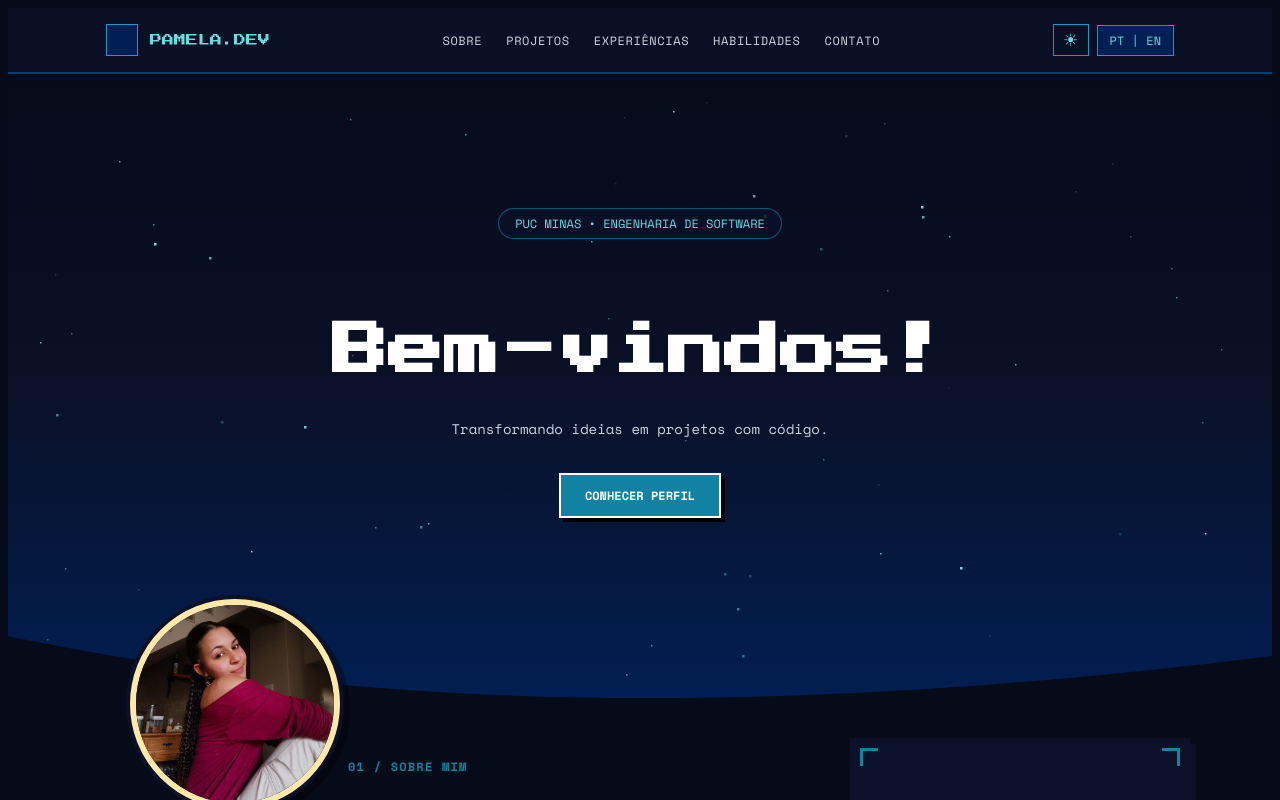
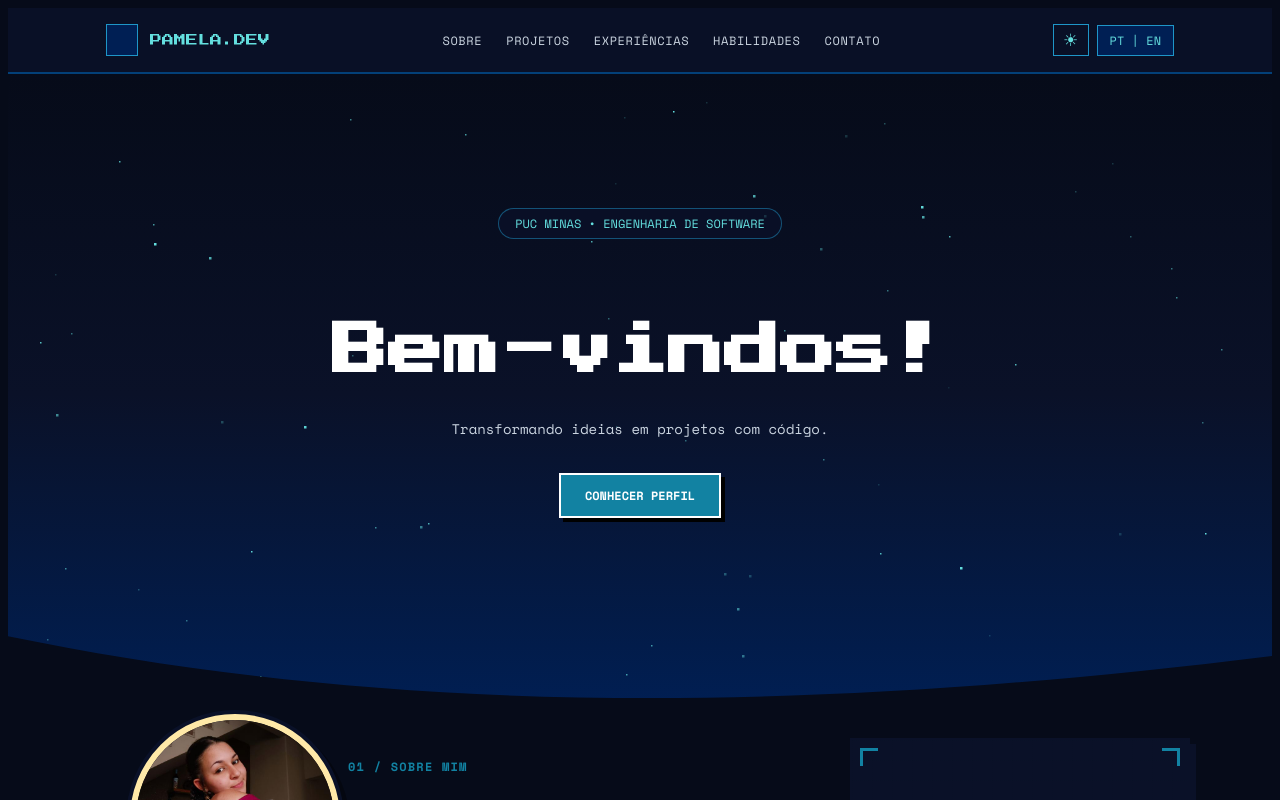
Before and after one commit to pamelanilo/portifolio, a React (Vite) app in the folder frontend/: page / in a window 1280 px wide. Shown: the top 800 px of the page. Built offline with nearby package versions, Linux system fonts and the light colour scheme.

Commit message:
fix: ajusta posicionamento da foto responsiva

```diff
--- a/frontend/src/components/SobreResumo.css
+++ b/frontend/src/components/SobreResumo.css
@@ -142,7 +142,18 @@
     align-items: start;
     justify-items: stretch;
   }
-  .foto-perfil { margin-top: calc(var(--foto) * -0.55); margin-bottom: 0; }
-  .sobre-texto { text-align: left; padding-top: 32px; }
-  .cartao-pixel { margin-top: 24px; }
+
+  .foto-perfil {
+    margin-top: 0;
+    margin-bottom: 0;
+  }
+
+  .sobre-texto {
+    text-align: left;
+    padding-top: 32px;
+  }
+
+  .cartao-pixel {
+    margin-top: 24px;
+  }
 }
```
